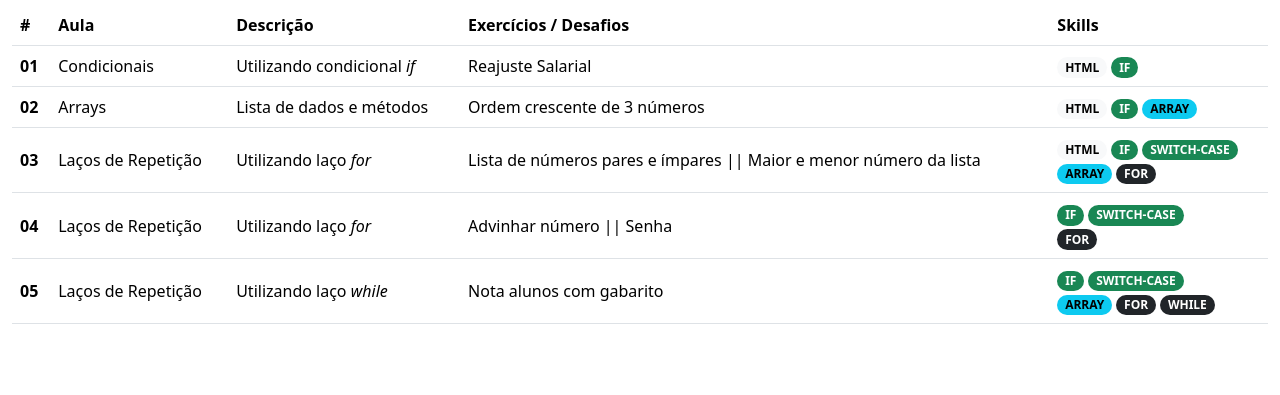
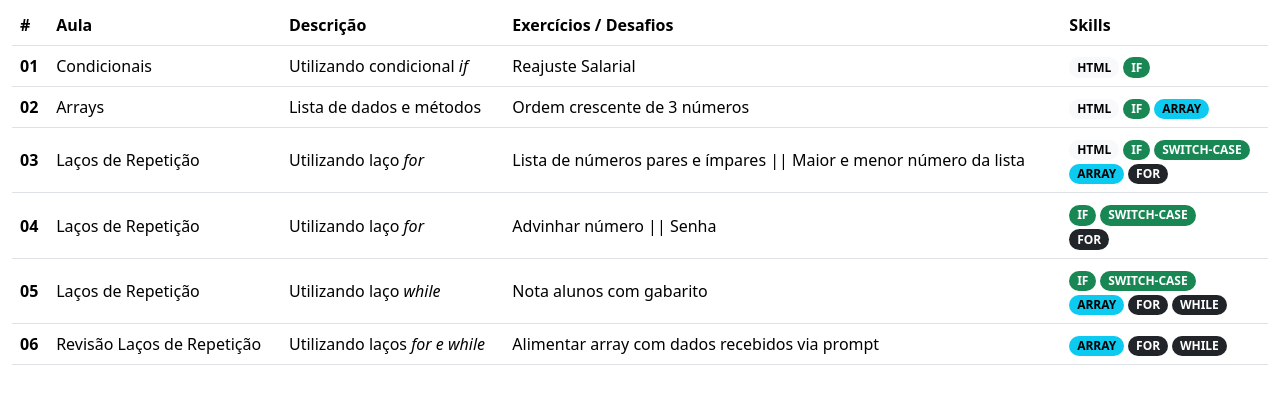
Before and after one commit to FelipeSantos92Dev/tds-SENAI-23, a plain HTML site: page index.html in a window 1280 px wide. Shown: the part 173-568 px from the top of the page. Drawn offline with nearby package versions, Linux system fonts and the light colour scheme.

Commit message:
feat: add revisao 02 class on main page

```diff
--- a/index.html
+++ b/index.html
@@ -188,6 +188,28 @@
               </div>
             </td>
           </tr>
+          <tr class="align-middle">
+            <th scope="row">06</th>
+            <td>
+              <a
+                class="link-offset-2 link-underline link-underline-opacity-0 text-black"
+                href="pages/revisao02/index.html"
+              >
+                Revisão Laços de Repetição
+              </a>
+            </td>
+            <td>
+              Utilizando laços <span class="fst-italic">for e while</span>
+            </td>
+            <td>Alimentar array com dados recebidos via prompt</td>
+            <td>
+              <div>
+                <span class="badge rounded-pill text-bg-info">ARRAY</span>
+                <span class="badge rounded-pill text-bg-dark">FOR</span>
+                <span class="badge rounded-pill text-bg-dark">WHILE</span>
+              </div>
+            </td>
+          </tr>
         </tbody>
       </table>
     </div>
```
